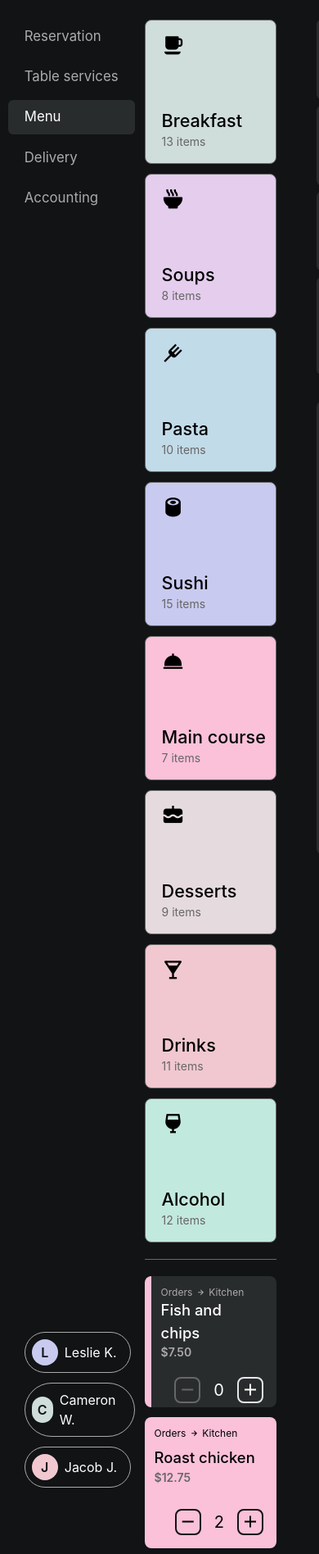
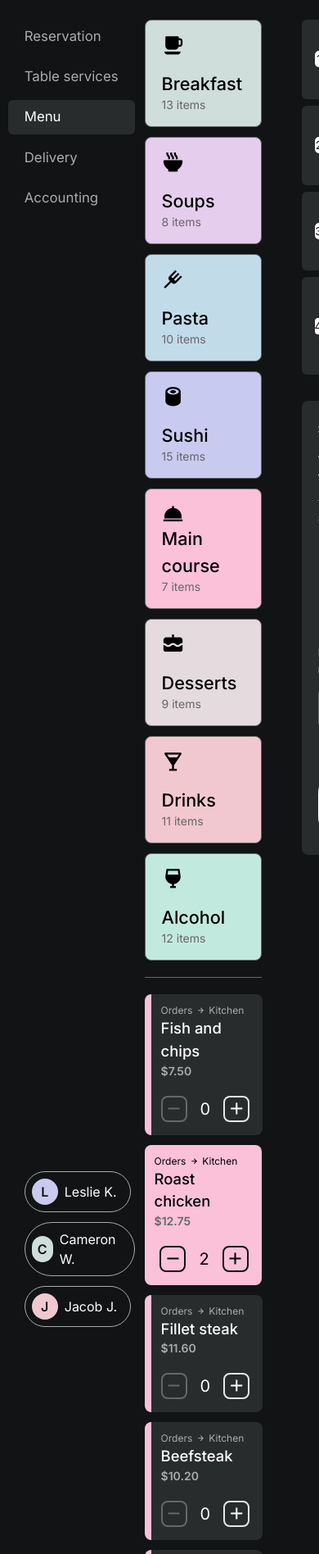
Before and after one commit to GeorgeDash/cosy-pos, a website: page index.html in a window 390 px wide. Shown: the part 104-2000 px from the top of the page at 82% size. Drawn offline with nearby package versions, Linux system fonts and the light colour scheme.

Commit message:
Fixed font not displaying on mobile

```diff
--- a/index.html
+++ b/index.html
@@ -4,6 +4,9 @@
         <meta charset="UTF-8">
         <meta name="viewport" content="width=device-width, initial-scale=1.0">
         <link href='https://unpkg.com/boxicons@2.1.4/css/boxicons.min.css' rel='stylesheet'>
+        <link rel="preconnect" href="https://fonts.googleapis.com">
+        <link rel="preconnect" href="https://fonts.gstatic.com" crossorigin>
+        <link href="https://fonts.googleapis.com/css2?family=Inter:ital,opsz,wght@0,14..32,100..900;1,14..32,100..900&display=swap" rel="stylesheet">
         <link rel="stylesheet" href="/build/css/style.css">
         <script src="/build/js/activeLinks.js" defer></script>
         <title>CosyPOS</title>
@@ -14,7 +17,7 @@
             <div id="logo-search" class="sm:w-full md:w-auto flex items-center sm:justify-between md:justify-normal">
                 <div id="main-logo" class="flex items-center">
                     <img src="/build/img/logo.png" alt="main logo" class="size-12 mr-1">
-                    <h1 class="text-[1.75rem] font-semibold pr-20">CosyPOS</h1>
+                    <h1 class="text-[1.55rem] font-semibold pr-20">CosyPOS</h1>
                 </div>
                 <div id="search-bar" class="relative text-chalice">
                     <input type="text" placeholder="Search..." autocomplete="off" id="search" class="w-[300px] h-12 outline-none bg-balticsea placeholder:text-chalice rounded-md pl-11 transition-all duration-300 focus:ring-1 focus:ring-white/[.25] focus:shadow-[0px_0px_10px_0px_#f7fafc]">
@@ -78,56 +81,56 @@
             </div>
             <div id="items-orders-pending" class="w-3/5 flex flex-col pl-3">
                 <div id="menu-items" class="w-[calc(100%-49px)] flex flex-wrap gap-3 border-b border-b-ironside pb-5">
-                    <a href="#" id="breakfast" class="w-48 h-44 flex flex-col justify-between bg-lightgray rounded-lg pl-5 py-4 transition-all duration-375 hover:text-lightgray hover:bg-black border border-ironside">
+                    <a href="#" id="breakfast" class="w-48 aspect-[12/11] flex flex-col justify-between bg-lightgray rounded-lg pl-5 py-4 transition-all duration-375 hover:text-lightgray hover:bg-black border border-ironside">
                         <i class='bx bxs-coffee-alt text-[1.75rem]'></i>
                         <div class="desc">
                             <h3 class="font-medium text-[1.35rem]">Breakfast</h3>
                             <p class="text-sm text-ironside">13 items</p>
                         </div>
                     </a>
-                    <a href="#" id="soups" class="w-48 h-44 flex flex-col justify-between bg-moonraker rounded-lg pl-5 py-4 transition-all duration-375 hover:text-moonraker hover:bg-black border border-ironside">
+                    <a href="#" id="soups" class="w-48 aspect-[12/11] flex flex-col justify-between bg-moonraker rounded-lg pl-5 py-4 transition-all duration-375 hover:text-moonraker hover:bg-black border border-ironside">
                         <i class='bx bxs-bowl-hot text-[1.75rem]'></i>
                         <div class="desc">
                             <h3 class="font-medium text-[1.35rem]">Soups</h3>
                             <p class="text-sm text-ironside">8 items</p>
                         </div>
                     </a>
-                    <a href="#" id="pasta" class="w-48 h-44 flex flex-col justify-between bg-powderblue rounded-lg pl-5 py-4 transition-all duration-375 hover:text-powderblue hover:bg-black border border-ironside">
+                    <a href="#" id="pasta" class="w-48 aspect-[12/11] flex flex-col justify-between bg-powderblue rounded-lg pl-5 py-4 transition-all duration-375 hover:text-powderblue hover:bg-black border border-ironside">
                         <i class='bx bx-fork text-[1.75rem]'></i>
                         <div class="desc">
                             <h3 class="font-medium text-[1.35rem]">Pasta</h3>
                             <p class="text-sm text-ironside">10  items</p>
                         </div>
                     </a>
-                    <a href="#" id="sushi" class="w-48 h-44 flex flex-col justify-between bg-periwinkle rounded-lg pl-5 py-4 transition-all duration-375 hover:text-periwinkle hover:bg-black border border-ironside">
+                    <a href="#" id="sushi" class="w-48 aspect-[12/11] flex flex-col justify-between bg-periwinkle rounded-lg pl-5 py-4 transition-all duration-375 hover:text-periwinkle hover:bg-black border border-ironside">
                         <i class='bx bxs-sushi text-[1.75rem]'></i>
                         <div class="desc">
                             <h3 class="font-medium text-[1.35rem]">Sushi</h3>
                             <p class="text-sm text-ironside">15 items</p>
                         </div>
                     </a>
-                    <a href="#" id="main-course" class="w-48 h-44 flex flex-col justify-between bg-bubblegum rounded-lg pl-5 py-4 transition-all duration-375 hover:text-bubblegum hover:bg-black border border-ironside">
+                    <a href="#" id="main-course" class="w-48 aspect-[12/11] flex flex-col justify-between bg-bubblegum rounded-lg pl-5 py-4 transition-all duration-375 hover:text-bubblegum hover:bg-black border border-ironside">
                         <i class='bx bxs-dish text-[1.75rem]'></i>
                         <div class="desc">
                             <h3 class="font-medium text-[1.35rem]">Main course</h3>
                             <p class="text-sm text-ironside">7 items</p>
                         </div>
                     </a>
-                    <a href="#" id="desserts" class="w-48 h-44 flex flex-col justify-between bg-[#e5dade] rounded-lg pl-5 py-4 transition-all duration-375 hover:text-[#e5dade] hover:bg-black border border-ironside">
+                    <a href="#" id="desserts" class="w-48 aspect-[12/11] flex flex-col justify-between bg-[#e5dade] rounded-lg pl-5 py-4 transition-all duration-375 hover:text-[#e5dade] hover:bg-black border border-ironside">
                         <i class='bx bxs-cake text-[1.75rem]'></i>
                         <div class="desc">
                             <h3 class="font-medium text-[1.35rem]">Desserts</h3>
                             <p class="text-sm text-ironside">9 items</p>
                         </div>
                     </a>
-                    <a href="#" id="drinks" class="w-48 h-44 flex flex-col justify-between bg-oyster rounded-lg pl-5 py-4 transition-all duration-375 hover:text-oyster hover:bg-black border border-ironside">
+                    <a href="#" id="drinks" class="w-48 aspect-[12/11] flex flex-col justify-between bg-oyster rounded-lg pl-5 py-4 transition-all duration-375 hover:text-oyster hover:bg-black border border-ironside">
                         <i class='bx bxs-drink text-[1.75rem]'></i>
                         <div class="desc">
                             <h3 class="font-medium text-[1.35rem]">Drinks</h3>
                             <p class="text-sm text-ironside">11 items</p>
                         </div>
                     </a>
-                    <a href="#" id="alcohol" class="w-48 h-44 flex flex-col justify-between bg-[#c2e9dd] rounded-lg pl-5 py-4 transition-all duration-375 hover:text-[#c2e9dd] hover:bg-black border border-ironside">
+                    <a href="#" id="alcohol" class="w-48 aspect-[12/11] flex flex-col justify-between bg-[#c2e9dd] rounded-lg pl-5 py-4 transition-all duration-375 hover:text-[#c2e9dd] hover:bg-black border border-ironside">
                         <i class='bx bxs-wine text-[1.75rem]'></i>
                         <div class="desc">
                             <h3 class="font-medium text-[1.35rem]">Alcohol</h3>
@@ -136,7 +139,7 @@
                     </a>
                 </div>
                 <div id="orders" class="w-[calc(100%-49px)] flex flex-wrap gap-3 border-b border-b-ironside py-5">
-                    <div id="fish-and-chips" class="w-48 h-40 flex flex-col justify-between bg-balticsea text-white rounded-lg pr-4 pl-3 pt-3 pb-4 transition-all duration-375 border-l-bubblegum border-l-8">
+                    <div id="fish-and-chips" class="w-48 aspect-[6/5] flex flex-col justify-between bg-balticsea text-white rounded-lg pr-4 pl-3 pt-3 pb-4 transition-all duration-375 border-l-bubblegum border-l-8">
                         <h6 class="orders-kitchen w-full flex items-center text-xs text-chalice">Orders <i class='bx bx-right-arrow-alt px-1'></i> Kitchen</h6>
                         <div class="desc">
                             <h3 class="font-medium text-[1.15rem]">Fish and chips</h3>
@@ -154,7 +157,7 @@
                             </div>
                         </div>
                     </div>
-                    <div id="roast-chicken" class="w-48 h-40 flex flex-col justify-between bg-bubblegum rounded-lg pr-4 pl-3 pt-3 pb-4 transition-all duration-375">
+                    <div id="roast-chicken" class="w-48 aspect-[6/5] flex flex-col justify-between bg-bubblegum rounded-lg pr-4 pl-3 pt-3 pb-4 transition-all duration-375">
                         <h6 class="orders-kitchen w-full flex items-center text-xs">Orders <i class='bx bx-right-arrow-alt px-1'></i> Kitchen</h6>
                         <div class="desc">
                             <h3 class="font-medium text-[1.15rem]">Roast chicken</h3>
@@ -172,7 +175,7 @@
                             </div>
                         </div>
                     </div>
-                    <div id="fillet-steak" class="w-48 h-40 flex flex-col justify-between bg-balticsea text-white rounded-lg pr-4 pl-3 pt-3 pb-4 transition-all duration-375 border-l-bubblegum border-l-8">
+                    <div id="fillet-steak" class="w-48 aspect-[6/5] flex flex-col justify-between bg-balticsea text-white rounded-lg pr-4 pl-3 pt-3 pb-4 transition-all duration-375 border-l-bubblegum border-l-8">
                         <h6 class="orders-kitchen w-full flex items-center text-xs text-chalice">Orders <i class='bx bx-right-arrow-alt px-1'></i> Kitchen</h6>
                         <div class="desc">
                             <h3 class="font-medium text-[1.15rem]">Fillet steak</h3>
@@ -190,7 +193,7 @@
                             </div>
                         </div>
                     </div>
-                    <div id="beefsteak" class="w-48 h-40 flex flex-col justify-between bg-balticsea text-white rounded-lg pr-4 pl-3 pt-3 pb-4 transition-all duration-375 border-l-bubblegum border-l-8">
+                    <div id="beefsteak" class="w-48 aspect-[6/5] flex flex-col justify-between bg-balticsea text-white rounded-lg pr-4 pl-3 pt-3 pb-4 transition-all duration-375 border-l-bubblegum border-l-8">
                         <h6 class="orders-kitchen w-full flex items-center text-xs text-chalice">Orders <i class='bx bx-right-arrow-alt px-1'></i> Kitchen</h6>
                         <div class="desc">
                             <h3 class="font-medium text-[1.15rem]">Beefsteak</h3>
@@ -208,7 +211,7 @@
                             </div>
                         </div>
                     </div>
-                    <div id="roast-beef" class="w-48 h-40 flex flex-col justify-between bg-balticsea text-white rounded-lg pr-4 pl-3 pt-3 pb-4 transition-all duration-375 border-l-bubblegum border-l-8">
+                    <div id="roast-beef" class="w-48 aspect-[6/5] flex flex-col justify-between bg-balticsea text-white rounded-lg pr-4 pl-3 pt-3 pb-4 transition-all duration-375 border-l-bubblegum border-l-8">
                         <h6 class="orders-kitchen w-full flex items-center text-xs text-chalice">Orders <i class='bx bx-right-arrow-alt px-1'></i> Kitchen</h6>
                         <div class="desc">
                             <h3 class="font-medium text-[1.15rem]">Roast beef</h3>
@@ -226,7 +229,7 @@
                             </div>
                         </div>
                     </div>
-                    <div id="buffalo-wings" class="w-48 h-40 flex flex-col justify-between bg-balticsea text-white rounded-lg pr-4 pl-3 pt-3 pb-4 transition-all duration-375 border-l-bubblegum border-l-8">
+                    <div id="buffalo-wings" class="w-48 aspect-[6/5] flex flex-col justify-between bg-balticsea text-white rounded-lg pr-4 pl-3 pt-3 pb-4 transition-all duration-375 border-l-bubblegum border-l-8">
                         <h6 class="orders-kitchen w-full flex items-center text-xs text-chalice">Orders <i class='bx bx-right-arrow-alt px-1'></i> Kitchen</h6>
                         <div class="desc">
                             <h3 class="font-medium text-[1.15rem]">Buffalo wings</h3>
@@ -244,7 +247,7 @@
                             </div>
                         </div>
                     </div>
-                    <div id="lobster" class="w-48 h-40 flex flex-col justify-between bg-balticsea text-white rounded-lg pr-4 pl-3 pt-3 pb-4 transition-all duration-375 border-l-bubblegum border-l-8">
+                    <div id="lobster" class="w-48 aspect-[6/5] flex flex-col justify-between bg-balticsea text-white rounded-lg pr-4 pl-3 pt-3 pb-4 transition-all duration-375 border-l-bubblegum border-l-8">
                         <h6 class="orders-kitchen w-full flex items-center text-xs text-chalice">Orders <i class='bx bx-right-arrow-alt px-1'></i> Kitchen</h6>
                         <div class="desc">
                             <h3 class="font-medium text-[1.15rem]">Lobster</h3>
@@ -262,7 +265,7 @@
                             </div>
                         </div>
                     </div>
-                    <div id="red-caviar" class="w-48 h-40 flex flex-col justify-between bg-bubblegum rounded-lg pr-4 pl-3 pt-3 pb-4 transition-all duration-375">
+                    <div id="red-caviar" class="w-48 aspect-[6/5] flex flex-col justify-between bg-bubblegum rounded-lg pr-4 pl-3 pt-3 pb-4 transition-all duration-375">
                         <h6 class="orders-kitchen w-full flex items-center text-xs">Orders <i class='bx bx-right-arrow-alt px-1'></i> Kitchen</h6>
                         <div class="desc">
                             <h3 class="font-medium text-[1.15rem]">Red caviar</h3>
@@ -281,7 +284,7 @@
                         </div>
                     </div>
                 </div>
-                <div id="pending" class="w-[calc(100%-49px)] h-20 flex">
+                <div id="pending" class="w-[calc(100%-49px)] h-20 flex sm:flex-col md:flex-row ">
                     <div id="leslie" class="w-1/3 flex justify-start items-center space-x-2 text-white py-4">
                         <div class="table-number flex items-center justify-center size-12 bg-periwinkle rounded-lg text-[1.25rem] text-black font-medium">
                             T4
```
Also changed, not shown: build/css/style.css.
